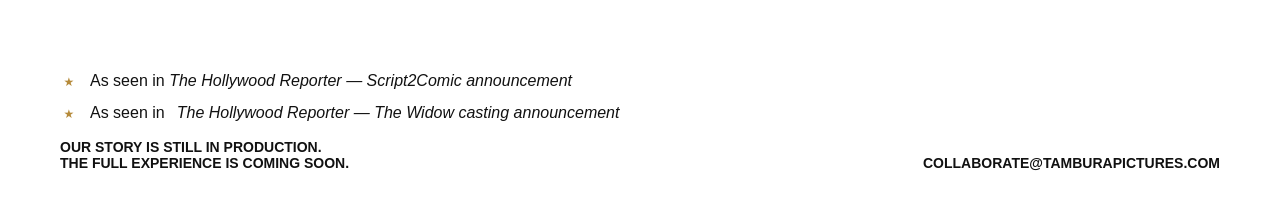
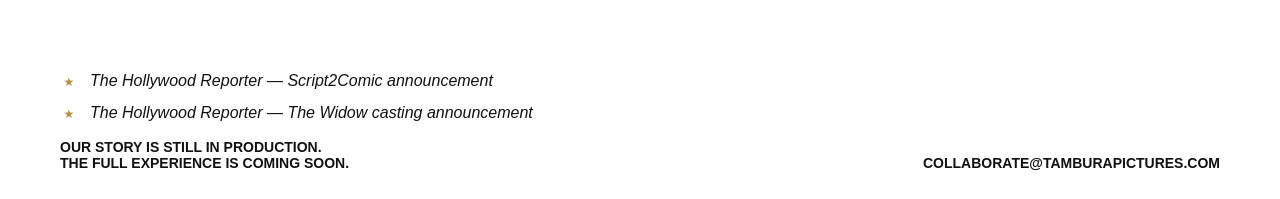
Before and after one commit to SKPergit/tamburapictures.github.io, a plain HTML site: page index.html in a window 1280 px wide. Shown: the part 742-941 px from the top of the page. Drawn offline with Linux system fonts and the light colour scheme.

Commit message:
Update index.html

```diff
--- a/index.html
+++ b/index.html
@@ -171,7 +171,7 @@
         <div class="press-item">
           <span class="press-star">★</span>
           <span>
-            As seen in
+
             <a
               href="https://www.hollywoodreporter.com/movies/movie-news/script2comic-contest-returns-with-widow-producer-1236494311/"
               target="_blank"
@@ -184,7 +184,7 @@
 
         <div class="press-item">
           <span class="press-star">★</span>
-         As seen in
+
           <a
             href="https://www.hollywoodreporter.com/movies/movie-news/jackie-earle-haley-lou-diamond-phillips-widow-1236452403/"
             target="_blank"
```
